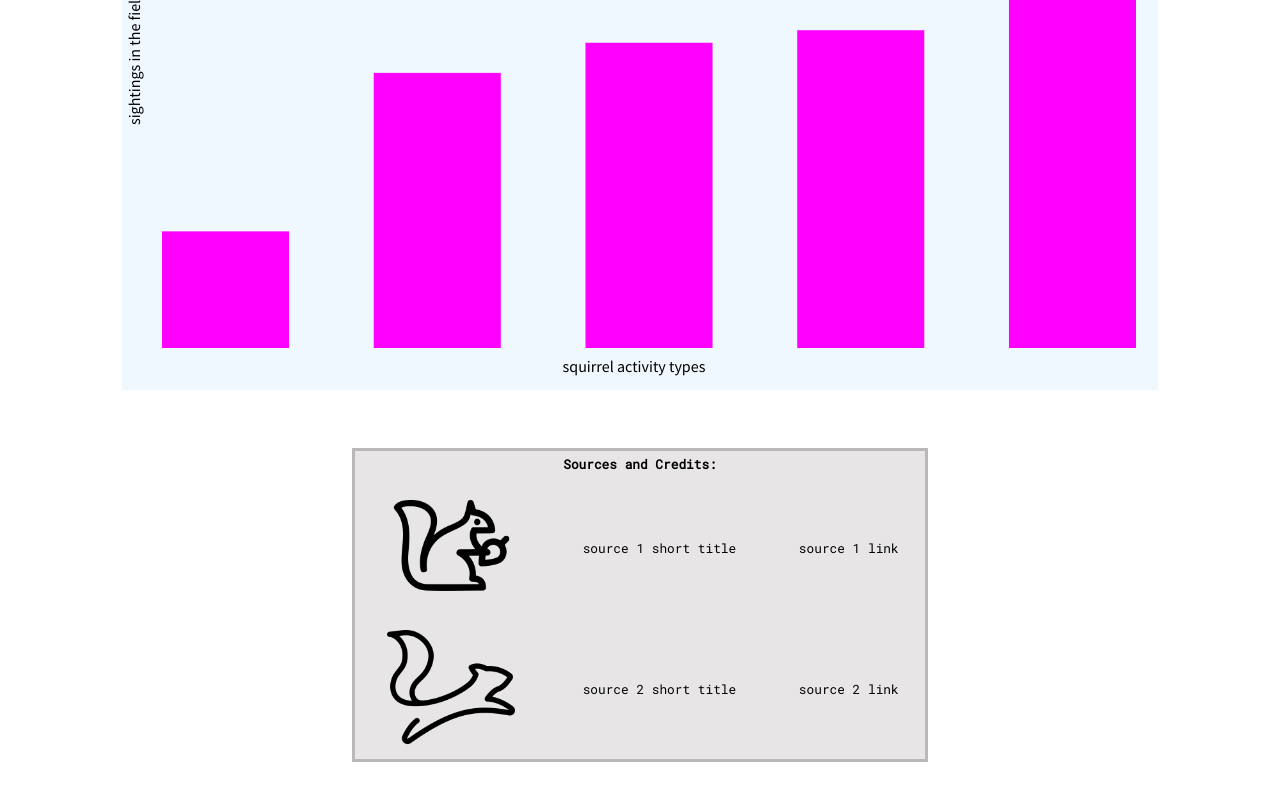
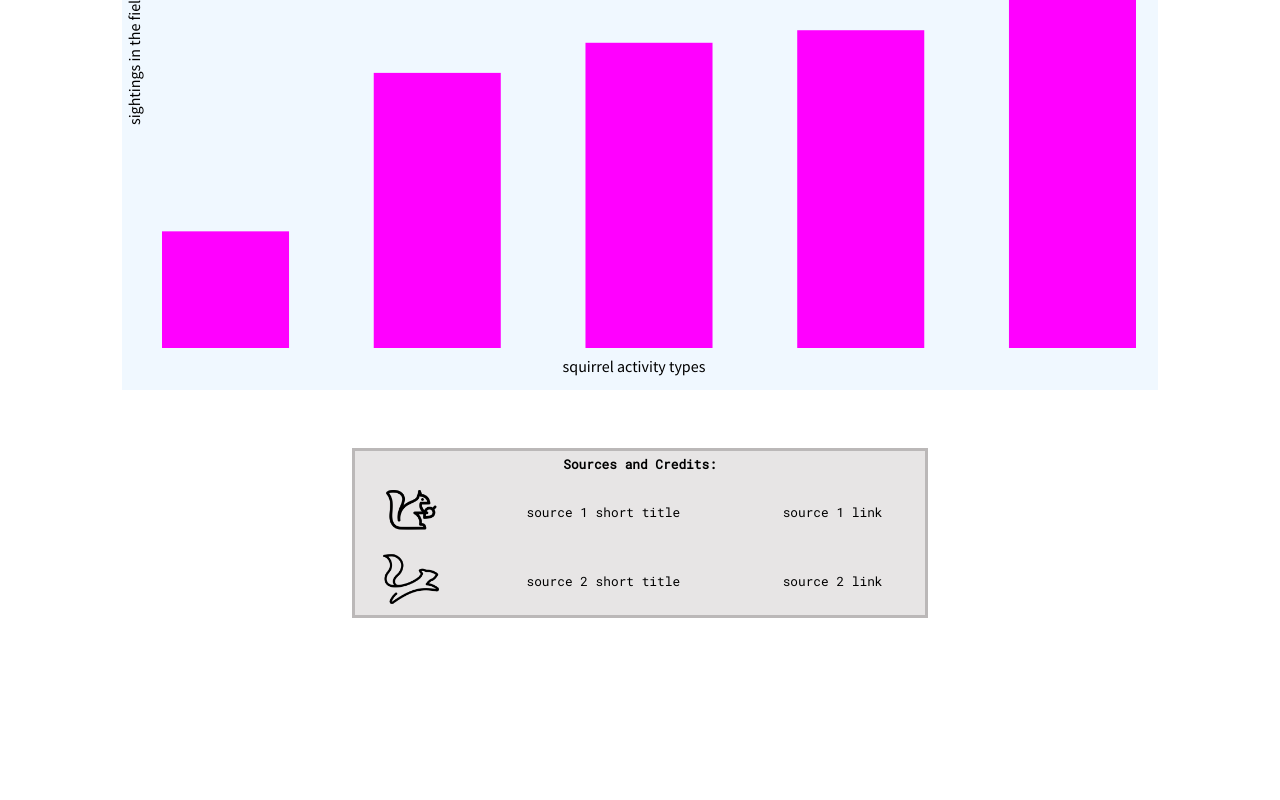
Before and after one commit to racheldaniell/data-viz-project-structure-example-narrative, a plain HTML site: page index.html in a window 1280 px wide. Shown: the part 1522-2322 px from the top of the page. After the commit the page ends 2204 px from the top, so only its background shows below. Drawn offline with Linux system fonts and the light colour scheme.

```diff
--- a/index.html
+++ b/index.html
@@ -54,12 +54,12 @@
       <table class="credits">
         <th colspan="3">Sources and Credits:</th>
         <tr>
-          <td><img src="images/sq_eating.png" alt="squirrel eating icon" width="128" height="128"></td>
+          <td><img src="images/sq_eating.png" alt="squirrel eating icon" width="56" height="56"></td>
           <td>source 1 short title</td>
           <td>source 1 link</td>
         </tr>
         <tr>
-          <td><img src="images/sq_chasing.png" alt="squirrel chasing icon" width="128" height="128"></td>
+          <td><img src="images/sq_chasing.png" alt="squirrel chasing icon" width="56" height="56"></td>
           <td>source 2 short title</td>
           <td>source 2 link</td>
         </tr>
```
